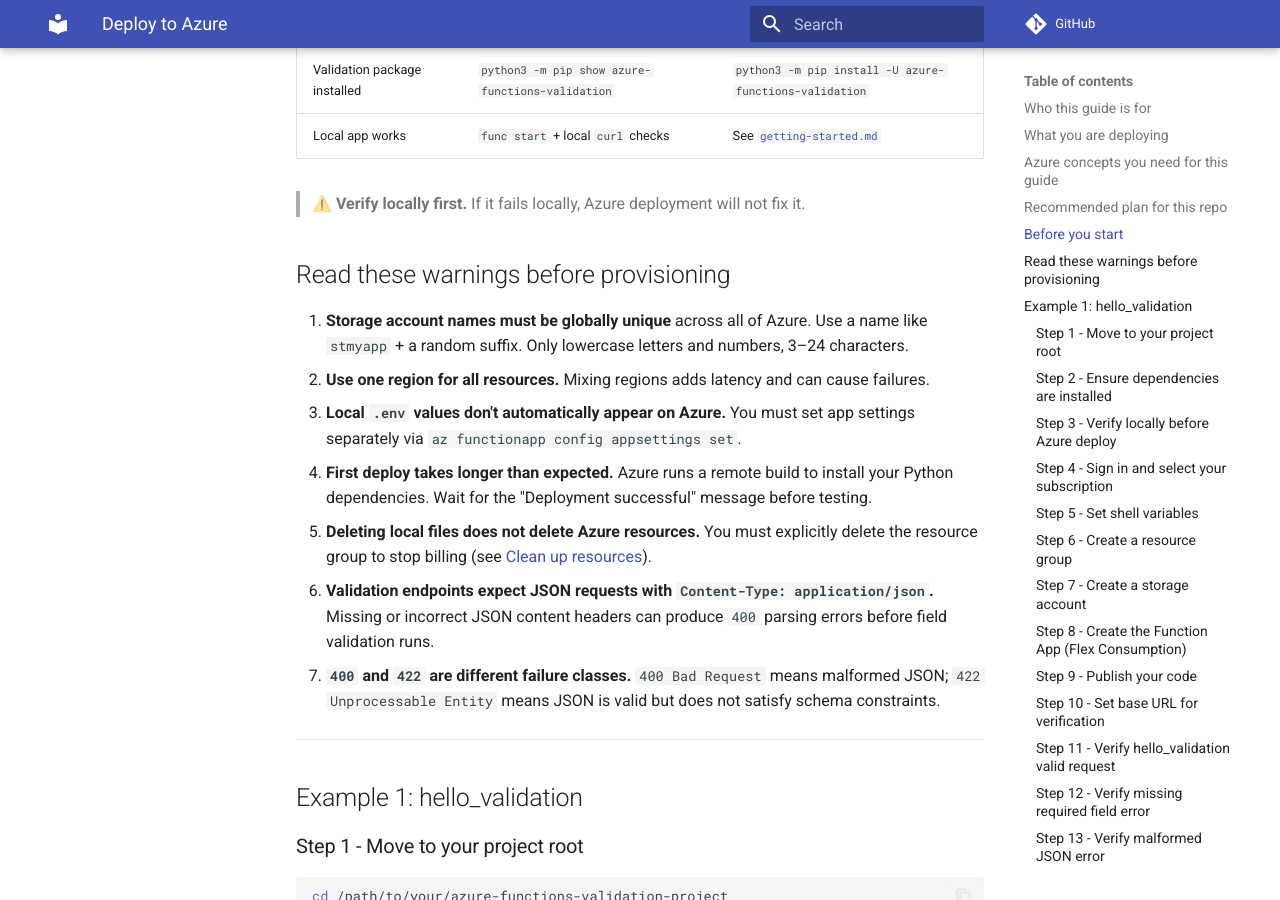
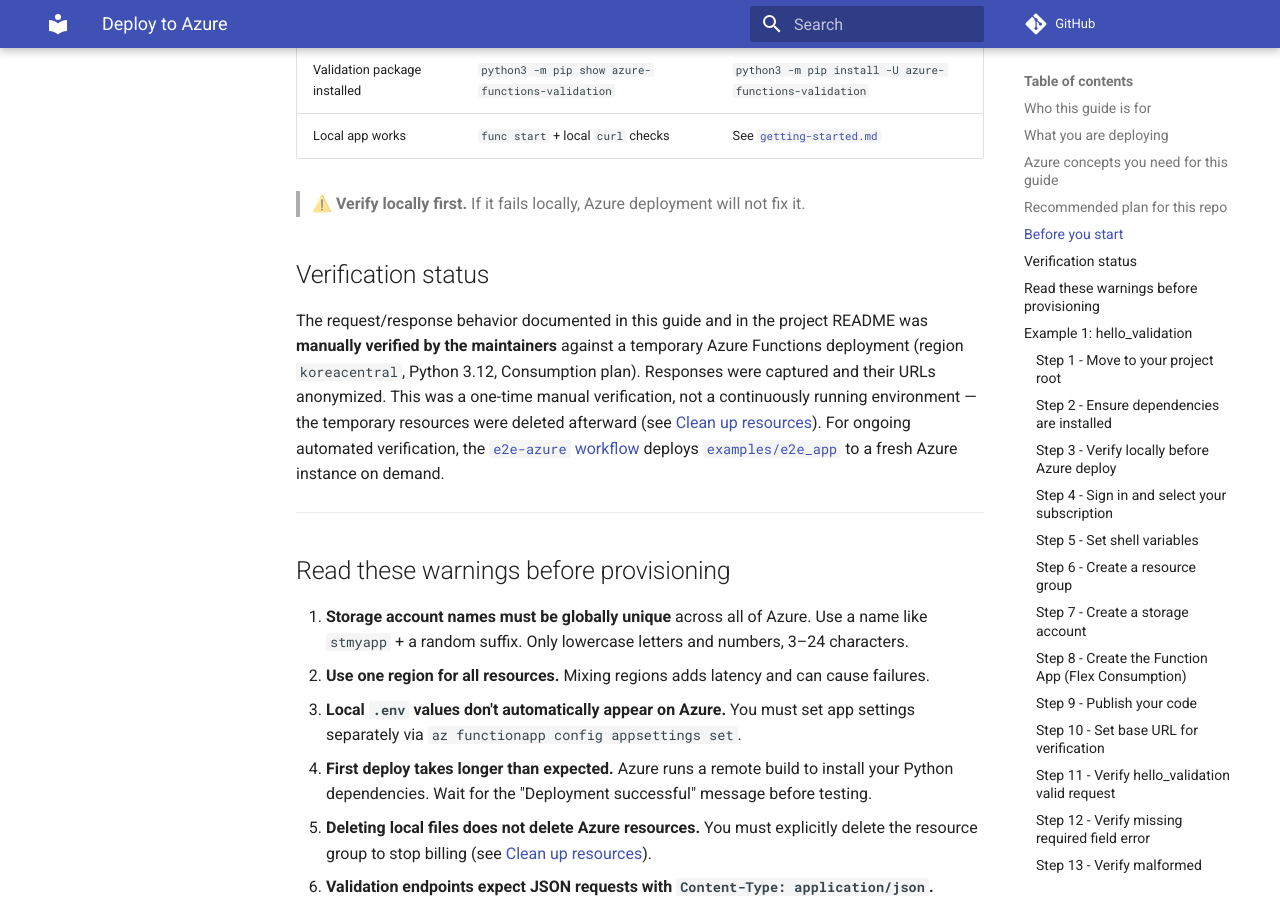
Before and after one commit to yeongseon/azure-functions-validation-python, an MkDocs documentation site: the page built from docs/deployment.md, in a window 1280 px wide and 900 px high, scrolled down 1483 px. Built offline with MkDocs 1.6.1 and Material for MkDocs 9.7.7, drawn with Linux system fonts in a browser that asks for light colours; comment, search, counter and statistics services are not loaded.

Commit message:
docs: add e2e_app README, verify links, and substantiate Azure claim (#220)
* docs: add e2e_app README, verify links, and substantiate Azure claim

- Add examples/e2e_app/README.md documenting purpose (E2E test app used by
  e2e-azure.yml), endpoints (GET /api/health, POST /api/items), and local run
  steps, matching the other example directories.
- Soften the README Azure-verification line to 'manually verified by
  maintainers' and add a 'Verification status' section in docs/deployment.md
  describing the one-time manual verification and the on-demand e2e-azure flow.
- Link-check the docs site: mkdocs build --strict now passes with zero warnings
  (fixed cross-tree links to use absolute GitHub URLs).

Closes #211

* docs: correct verification link wording and point e2e_app link to directory

---------

Co-authored-by: Sisyphus <clio-agent@sisyphuslabs.ai>

```diff
--- a/docs/deployment.md
+++ b/docs/deployment.md
@@ -43,6 +43,19 @@ After this guide, your validation examples are live on Azure and testable with `
 | Local app works | `func start` + local `curl` checks | See [`getting-started.md`](./getting-started.md) |
 
 > ⚠️ **Verify locally first.** If it fails locally, Azure deployment will not fix it.
+
+## Verification status
+
+The request/response behavior documented in this guide and in the project README was
+**manually verified by the maintainers** against a temporary Azure Functions deployment
+(region `koreacentral`, Python 3.12, Consumption plan). Responses were captured and their
+URLs anonymized. This was a one-time manual verification, not a continuously running
+environment — the temporary resources were deleted afterward (see
+[Clean up resources](#clean-up-resources)). For ongoing automated verification, the
+[`e2e-azure` workflow](https://github.com/yeongseon/azure-functions-validation-python/blob/main/.github/workflows/e2e-azure.yml) deploys
+[`examples/e2e_app`](https://github.com/yeongseon/azure-functions-validation-python/tree/main/examples/e2e_app) to a fresh Azure instance on demand.
+
+---
 
 ## Read these warnings before provisioning
 
```
Also changed, not shown: README.md (+1 -1 lines), examples/e2e_app/README.md (added, +43 -0 lines).
